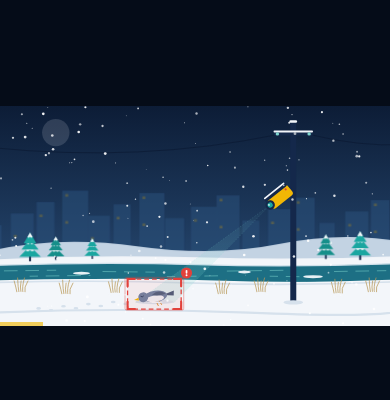
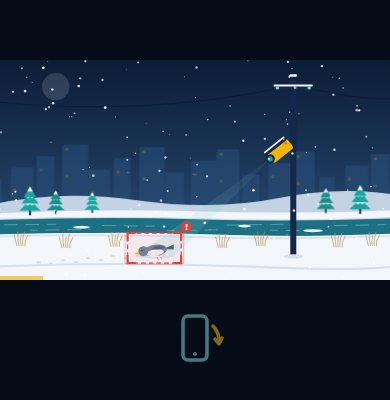
Before and after one commit to faifutori/sapporo-bird-ai, a plain HTML site: page index.html in a window 390 px wide. Shown: the part 206-606 px from the top of the page. Drawn offline with Linux system fonts and the light colour scheme.

Commit message:
Add files via upload

```diff
--- a/index.html
+++ b/index.html
@@ -2,18 +2,27 @@
 <html lang="ja">
 <head>
 <meta charset="utf-8">
-<meta name="viewport" content="width=device-width,initial-scale=1">
+<meta name="viewport" content="width=device-width,initial-scale=1,viewport-fit=cover">
+<meta name="theme-color" content="#050c18">
+<meta name="apple-mobile-web-app-capable" content="yes">
+<meta name="mobile-web-app-capable" content="yes">
 <title>Snow Park Bird Watch</title>
 <style>
   html,body{margin:0;height:100%;background:#050c18;overflow:hidden}
-  body{display:flex;align-items:center;justify-content:center}
-  #wrap{position:relative;width:min(100vw,calc(100vh*16/9));aspect-ratio:16/9;cursor:pointer}
+  body{height:100vh;height:100dvh;display:flex;flex-direction:column;align-items:center;justify-content:center;
+    touch-action:manipulation;-webkit-tap-highlight-color:transparent;-webkit-user-select:none;user-select:none;-webkit-touch-callout:none}
+  #wrap{position:relative;width:min(100vw,calc(100vh*16/9));width:min(100vw,calc(100dvh*16/9));aspect-ratio:16/9;cursor:pointer}
+  #rot{display:none;margin-top:28px;width:64px;height:64px;opacity:.55;pointer-events:none}
+  @media (orientation:portrait) and (max-width:900px){#rot{display:block}}
+  #rot .ph{transform-origin:32px 32px;animation:turn 2.4s ease-in-out infinite}
+  @keyframes turn{0%,25%{transform:rotate(0)}55%,100%{transform:rotate(-90deg)}}
   svg{display:block;width:100%;height:100%}
   #bar{position:absolute;left:0;bottom:0;height:4px;width:0;background:#f2b705;opacity:.65}
 </style>
 </head>
 <body>
 <div id="wrap"><svg id="s" viewBox="0 0 1920 1080" preserveAspectRatio="xMidYMid meet"></svg><div id="bar"></div></div>
+<svg id="rot" viewBox="0 0 64 64" aria-hidden="true"><g class="ph"><rect x="20" y="8" width="24" height="44" rx="5" fill="none" stroke="#7fd6cf" stroke-width="3.5"/><circle cx="32" cy="46" r="2" fill="#7fd6cf"/></g><path d="M50 18 A22 22 0 0 1 56 34" fill="none" stroke="#f2b705" stroke-width="3.5" stroke-linecap="round"/><path d="M52 31 L56 36 L59 30" fill="none" stroke="#f2b705" stroke-width="3.5" stroke-linecap="round" stroke-linejoin="round"/></svg>
 <script>
 const NS='http://www.w3.org/2000/svg';
 const svg=document.getElementById('s');
```
